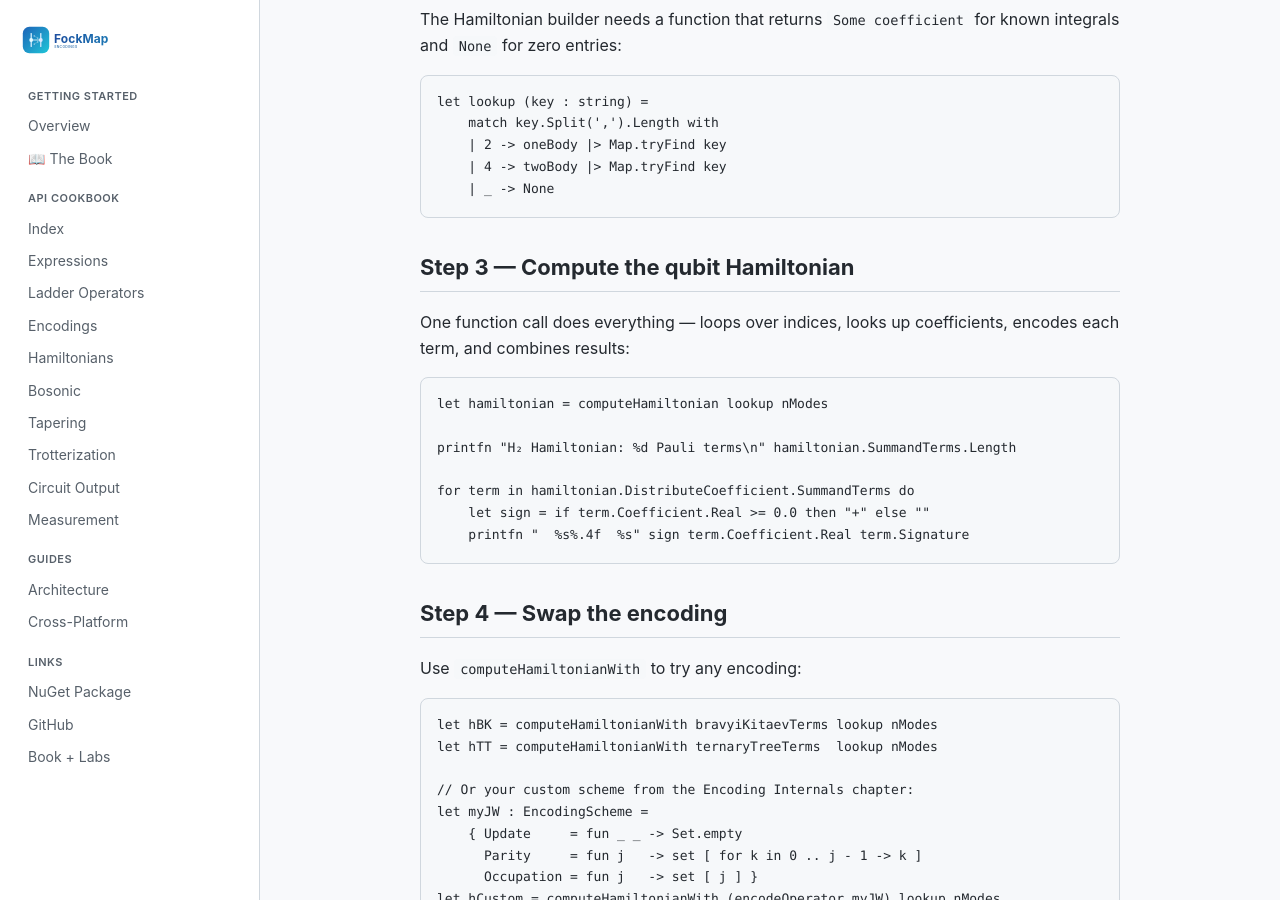
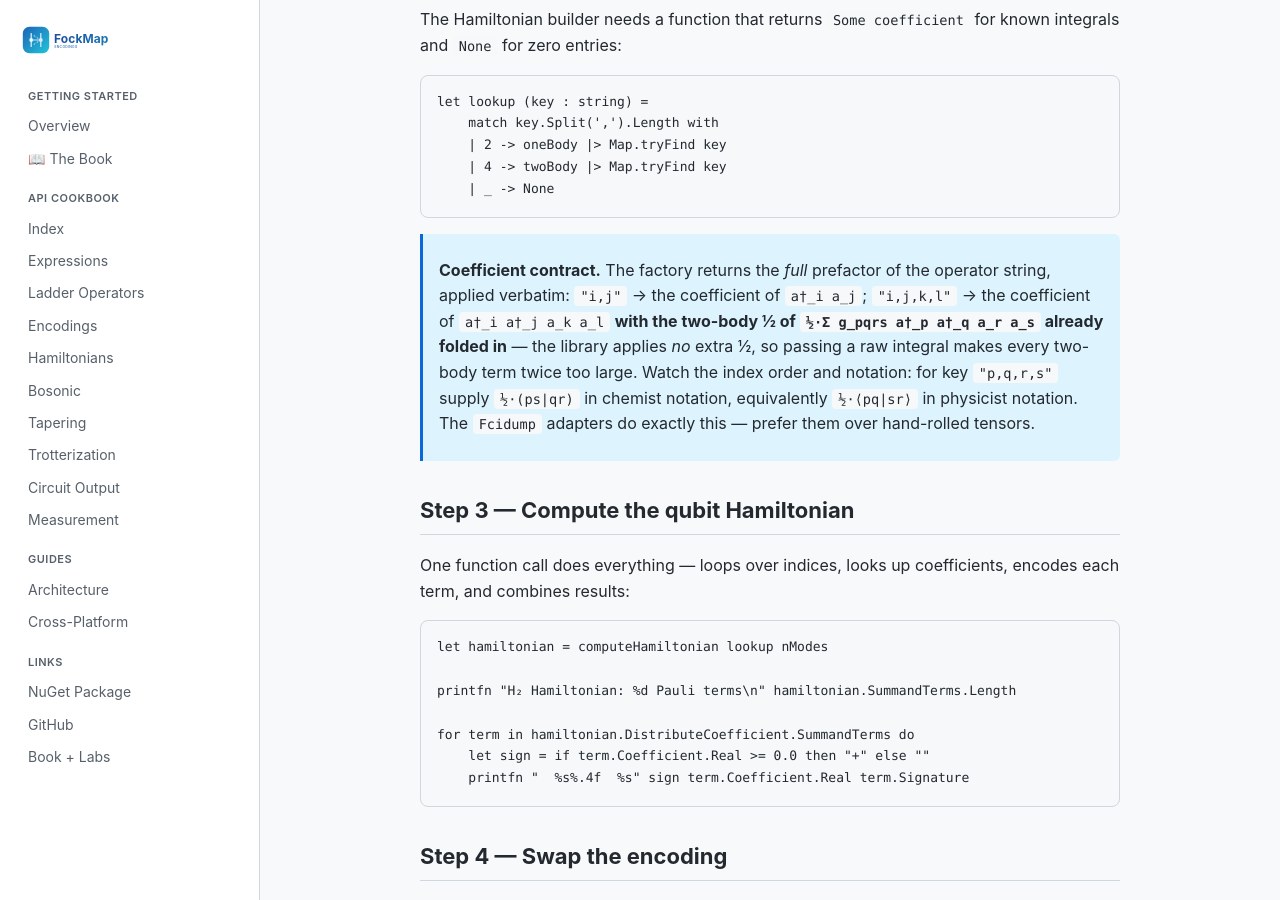
Before and after one commit to johnazariah/encodings, a Jekyll site: the page built from docs/guides/cookbook/10-building-hamiltonian.md, in a window 1280 px wide and 900 px high, scrolled down 1272 px. Built offline with Jekyll 4.4.1, drawn with Linux system fonts in a browser that asks for light colours; our own code applies the rules of GitHub Pages for plain Markdown files.

Commit message:
Document Hamiltonian factory coefficient contract; add coefficient tests
Integration finding (book lead): with the book's 32-entry physicist-notation
H2 tensor, all six encodings emit the correct 15 Pauli signatures but wrong
coefficients (IIII=-3.5608, four-body 0.0906) vs an independent oracle
(IIII=-0.8121706072, four-body 0.0453026155). Mutual encoding agreement hides
a shared factory/convention error.

Root cause (traced, not guessed): the FockMap library + its FCIDUMP adapter are
correct. Measured on H2/STO-3G, `computeHamiltonianWith` over the FCIDUMP factory
reproduces the oracle EXACTLY (IIII=-0.8121706072, four-body=0.0453026155), and a
from-scratch dense fermionic diagonalisation gives the same spectrum (ground
-1.852388). The book's four-body value is exactly 2x the oracle: its tensor
adaptation feeds raw integrals without folding in the two-body 1/2 (and likely a
different chemist/physicist index mapping). The defect is in the caller/book
adaptation, not library code.

Contributing library issues fixed (behavior-preserving):
- Removed misleading dead code: `ExchangeTerm` carried a `termCoefficient = 0.5`
  that was computed and passed but never applied, falsely implying the library
  applies the two-body 1/2. Removed the unused parameter and binding. No numeric
  behavior changes (verified: all prior Hamiltonian tests unchanged).
- Fixed the `ExchangeTerm` doc: it said `a†_i a†_j a_l a_k` but the code builds
  `a†_i a†_j a_k a_l`.
- Documented the factory coefficient contract on `computeHamiltonian` /
  `computeHamiltonianWith` and in cookbook ch10: the factory returns the FULL
  prefactor (one-body h_ij for a†_i a_j; two-body coefficient of a†_i a†_j a_k a_l
  WITH the 1/2 folded in). For key "p,q,r,s" supply 1/2*(ps|qr) (chemist) =
  1/2*<pq|sr> (physicist); prefer the Fcidump adapters.

Tests (fail when signatures agree but coefficients do not):
- HamiltonianCoefficients.fs: exact H2 Pauli coefficients (IIII, four-body),
  one-/two-body verbatim (no hidden 1/2; a†_0 a†_1 a_1 a_0 = n_0 n_1 = 1/4(II-ZI-IZ+ZZ)),
  and encoded H2 spectrum == direct dense fermionic matrix. Verified the exact-
  coefficient and fermionic cross-check tests FAIL under a x2 two-body perturbation
  while signature-only tests would still pass.

Co-authored-by: Copilot App <223556219+Copilot@users.noreply.github.com>
Copilot-Session: b331c123-98a4-45df-ae55-9327cf48c4d5

````diff
--- a/docs/guides/cookbook/10-building-hamiltonian.md
+++ b/docs/guides/cookbook/10-building-hamiltonian.md
@@ -60,6 +60,15 @@ let lookup (key : string) =
     | _ -> None
 ```
 
+> **Coefficient contract.** The factory returns the *full* prefactor of the
+> operator string, applied verbatim: `"i,j"` → the coefficient of `a†_i a_j`;
+> `"i,j,k,l"` → the coefficient of `a†_i a†_j a_k a_l` **with the two-body ½ of
+> `½·Σ g_pqrs a†_p a†_q a_r a_s` already folded in** — the library applies *no*
+> extra ½, so passing a raw integral makes every two-body term twice too large.
+> Watch the index order and notation: for key `"p,q,r,s"` supply `½·(ps|qr)` in
+> chemist notation, equivalently `½·⟨pq|sr⟩` in physicist notation. The
+> `Fcidump` adapters do exactly this — prefer them over hand-rolled tensors.
+
 ## Step 3 — Compute the qubit Hamiltonian
 
 One function call does everything — loops over indices, looks up
````
Also changed, not shown: .project/test-register.md, 3 other files.
